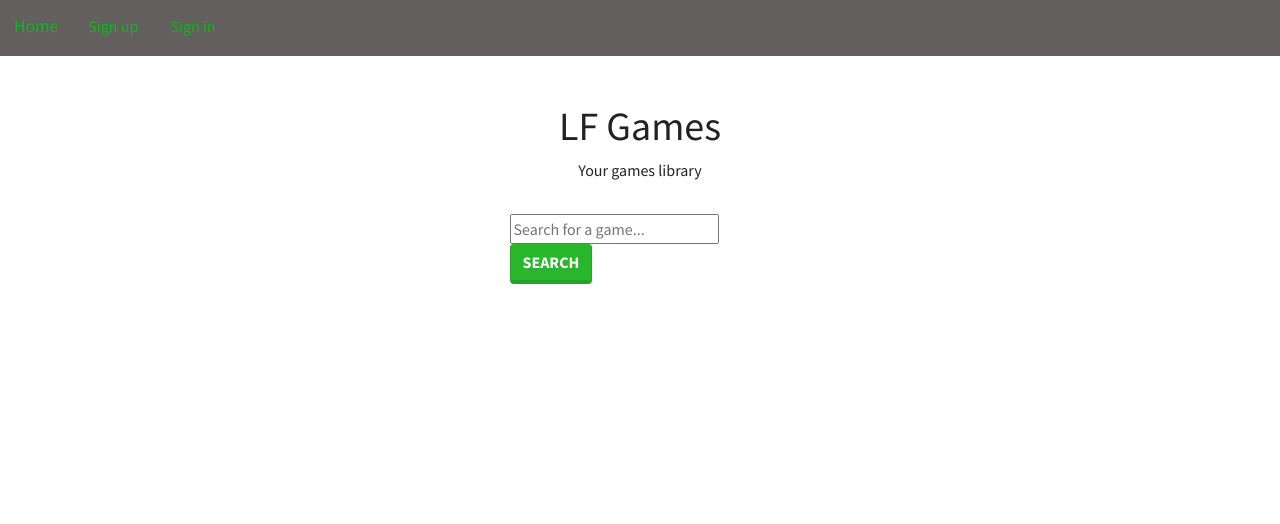
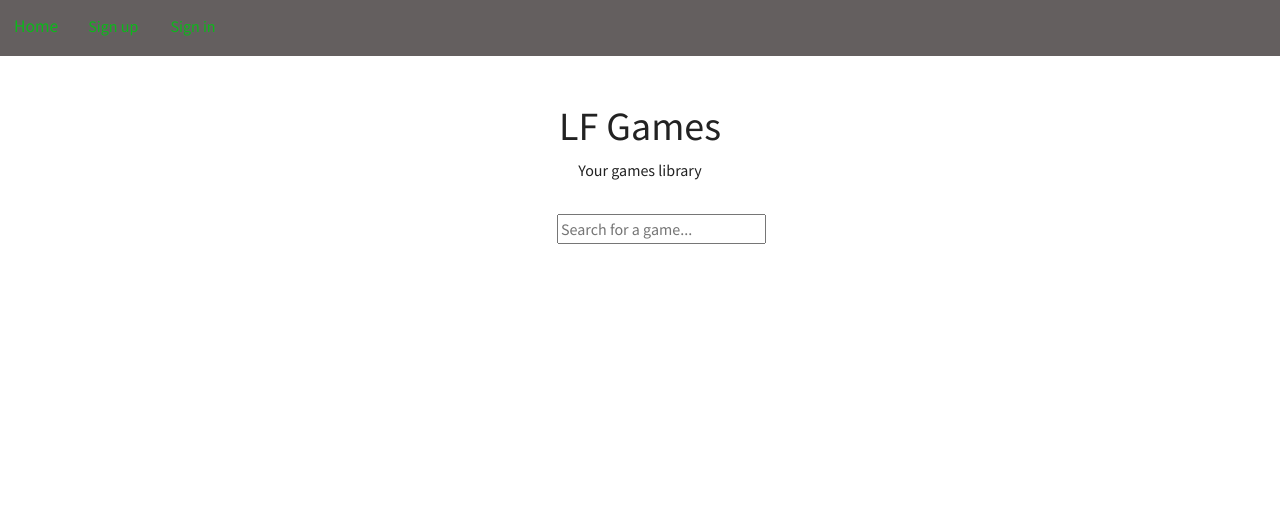
Before and after one commit to maxime-hadj/autocompletion, a PHP site: page / in a window 1280 px wide. Shown: the top 524 px of the page. Run offline with PHP 8.4, Linux system fonts and the light colour scheme.

Commit message:
HTML edit

```diff
--- a/views/index.php
+++ b/views/index.php
@@ -21,13 +21,13 @@
 
         <div class="container mt-3">
             <div class="row">
-                <div class="col-md-3 m-auto">
+                <div class="col-md-2 m-auto">
                     <input id="searchGames" type="text"
                         name="searchGames" placeholder="Search for a game..." required
                     />
-                        <span class="input-group-btn">
+                        <!--<span class="input-group-btn">
                             <button class="btn btn-success" id="searchButton" type="submit">Search</button>
-                        </span>
+                        </span>-->
                 </div>
             </div>
         </div>
--- a/views/main.js
+++ b/views/main.js
@@ -42,17 +42,18 @@ function searchPage(event){
     event.key === 'Enter' ? location.href = `../views/search.php?search=${searchGames.value}` : null
 }
 
-function searchButton(eventAlt){
-    eventAlt.click('searchButton') ? location.href = `../views/search.php?search=${searchGames.value}` : null
-}
+/*function searchButton(eventB){
+    eventB.click === click('searchButton') ? location.href = `../views/search.php?search=${searchGames.value}` : null
+}*/
 
 searchGames.addEventListener('keyup', (event) =>{
     fetchGames(searchGames.value)
     searchPage(event)
-    })
-
-searchGames.addEventListener('click', (eventAlt) =>{
-    searchButton(eventAlt)
 })
 
+/*searchGames.addEventListener('click', (eventB) =>{
+    fetchGames(searchGames.value)
+    searchButton(eventB)
+})*/
+
 })
```
